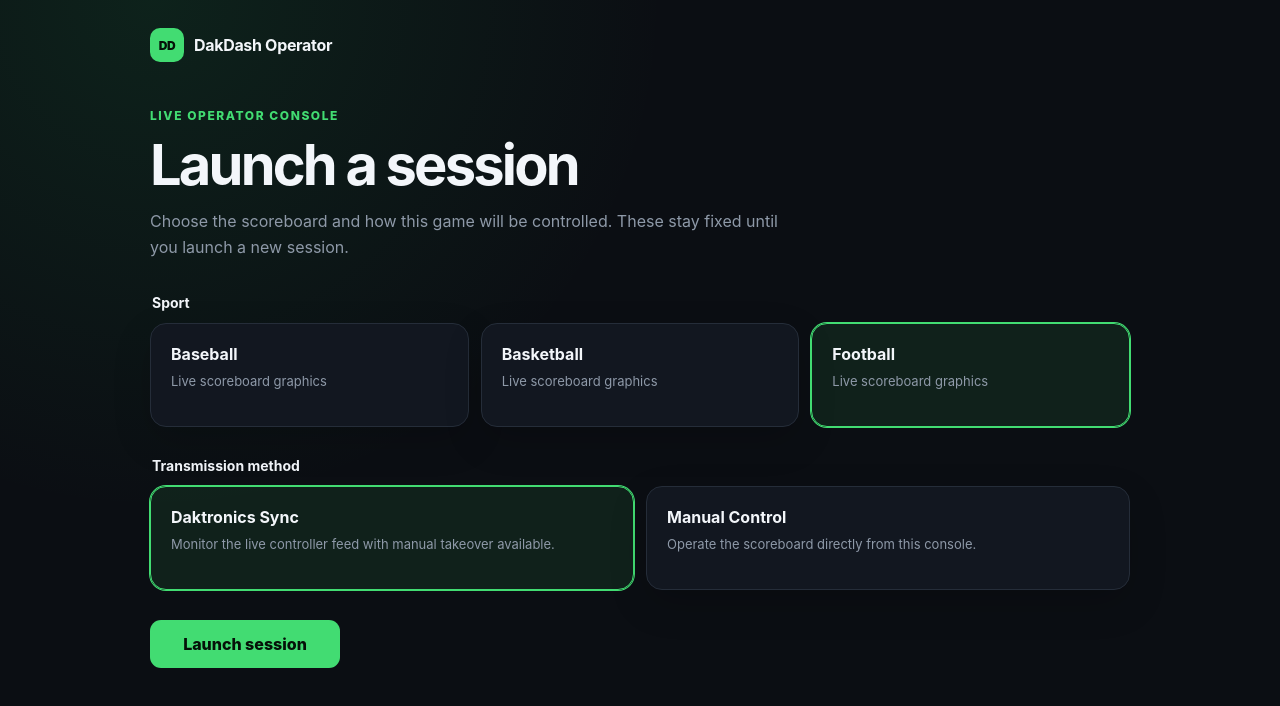
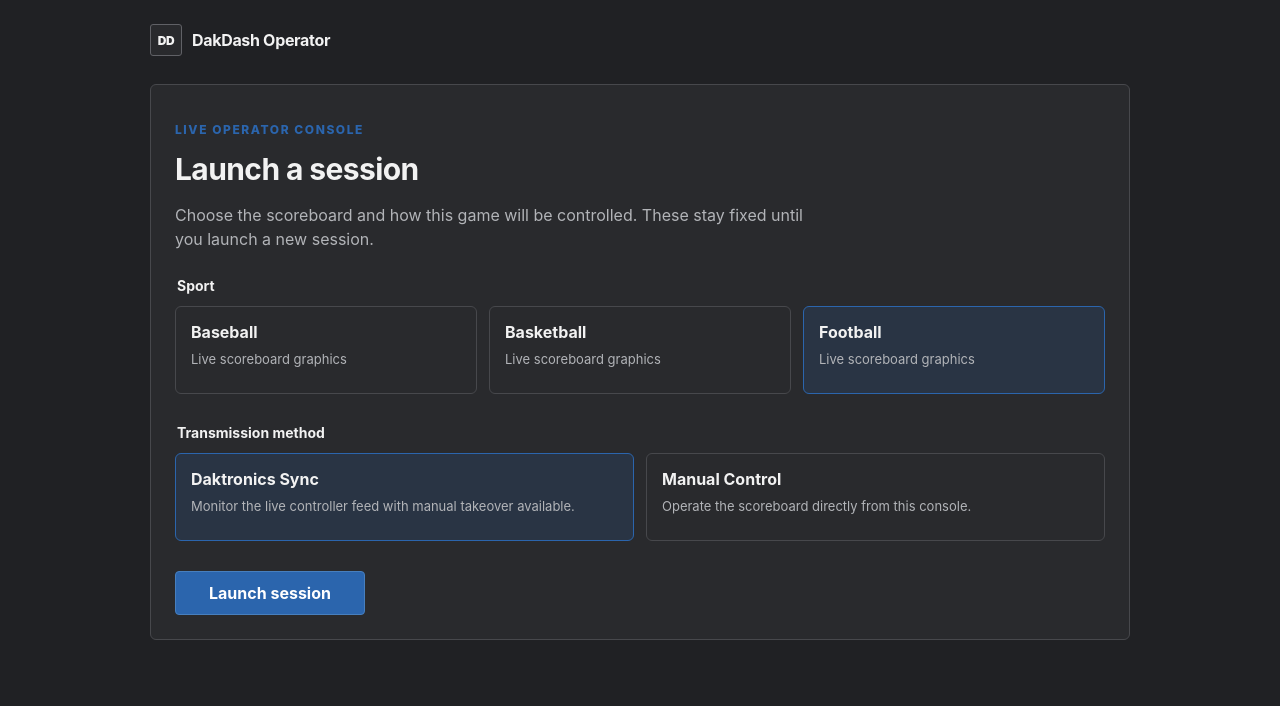
Before and after one commit to ProgrammingJohn/daktronics-dash, a React (Vite) app in the folder desktop/: page / in a window 1280 px wide. Shown: the top 706 px of the page. Built offline with nearby package versions, Linux system fonts and the light colour scheme.

Commit message:
Simplify operator console styling

```diff
--- a/desktop/src/renderer/app/appearance/AppearanceEditor.tsx
+++ b/desktop/src/renderer/app/appearance/AppearanceEditor.tsx
@@ -9,14 +9,16 @@ import { apply_appearance } from "./apply_appearance";
 import styles from "./AppearanceEditor.module.css";
 
 function StagingPreview({ snapshot, draft }: { snapshot: SessionSnapshot; draft: AppearancePayload }) {
-  const host_ref = useRef<HTMLDivElement>(null);
+  const container_ref = useRef<HTMLDivElement>(null);
   const renderer_ref = useRef<ScoreboardRenderer | null>(null);
 
   useEffect(() => {
-    const renderer = new ScoreboardRenderer(host_ref.current!);
+    const host = document.createElement("div");
+    const renderer = new ScoreboardRenderer(host);
     const sport = get_sport(snapshot.session.sport);
     renderer.mount(sport_svgs[snapshot.session.sport], sport.bindings);
     renderer.render(sport.derive_view(sport.score_schema.parse(snapshot.scoreboard.fields)));
+    container_ref.current?.replaceChildren(host);
     renderer_ref.current = renderer;
     return () => renderer.dispose();
   }, [snapshot.session.sport]);
@@ -25,7 +27,7 @@ function StagingPreview({ snapshot, draft }: { snapshot: SessionSnapshot; draft:
     if (renderer_ref.current !== null) apply_appearance(renderer_ref.current.shadowRoot, draft);
   }, [draft]);
 
-  return <div className={styles.stagingPreview} ref={host_ref} />;
+  return <div className={styles.stagingPreview} ref={container_ref} />;
 }
 
 export interface AppearanceEditorProps {
@@ -75,7 +77,7 @@ export function AppearanceEditor({ snapshot, on_close, on_apply }: AppearanceEdi
   return (
     <div className={styles.backdrop} role="dialog" aria-label="Appearance settings" aria-modal="true">
       <section className={styles.editor}>
-        <header><div><span>Isolated staging</span><h2>Appearance settings</h2></div><button aria-label="Close appearance settings" onClick={on_close}>×</button></header>
+        <header><div><span>Preview</span><h2>Appearance settings</h2></div><button aria-label="Close appearance settings" onClick={on_close}>×</button></header>
         {draft === null || home === undefined || away === undefined ? (
           <p>{error ?? "Loading appearance…"}</p>
         ) : (
--- a/desktop/src/renderer/app/console/OperatorConsole.module.css
+++ b/desktop/src/renderer/app/console/OperatorConsole.module.css
@@ -1,6 +1,6 @@
 .page {
   min-height: 100vh;
-  padding: 22px;
+  padding: 16px;
   background: var(--surface-canvas);
 }
 
@@ -9,8 +9,11 @@
   align-items: center;
   justify-content: space-between;
   max-width: 1500px;
-  margin: 0 auto 20px;
-  padding: 12px 4px;
+  margin: 0 auto 14px;
+  padding: 9px 12px;
+  border: 1px solid var(--border);
+  border-radius: var(--radius-md);
+  background: var(--surface-panel);
 }
 
 .identity,
@@ -40,12 +43,13 @@
 
 .brandMark {
   display: grid;
-  width: 38px;
-  height: 38px;
+  width: 34px;
+  height: 34px;
   place-items: center;
-  border-radius: 11px;
-  background: var(--accent);
-  color: #051108;
+  border: 1px solid var(--border-strong);
+  border-radius: 3px;
+  background: var(--surface-raised);
+  color: var(--text-strong);
   font-size: 12px;
   font-weight: 900;
 }
@@ -62,7 +66,7 @@
   gap: 7px;
   padding: 7px 10px;
   border: 1px solid var(--border);
-  border-radius: 999px;
+  border-radius: 3px;
   background: var(--surface-raised);
   font-size: 11px;
   font-weight: 850;
@@ -74,7 +78,6 @@
   height: 8px;
   border-radius: 50%;
   background: currentColor;
-  box-shadow: 0 0 0 3px color-mix(in srgb, currentColor 16%, transparent);
 }
 
 .connectionBadge[data-status="live"] { color: var(--live); }
@@ -104,12 +107,11 @@
   border: 1px solid var(--border);
   border-radius: var(--radius-lg);
   background: var(--surface-panel);
-  box-shadow: var(--shadow-sm);
 }
 
 .previewCard {
-  min-height: 480px;
-  padding: 20px;
+  min-height: 440px;
+  padding: 16px;
 }
 
 .previewHeader {
@@ -143,19 +145,12 @@
 
 .previewStage {
   display: grid;
-  min-height: 380px;
-  margin-top: 18px;
+  min-height: 350px;
+  margin-top: 14px;
   place-items: center;
   border: 1px solid #0b0f15;
   border-radius: var(--radius-md);
-  background:
-    linear-gradient(45deg, #11161e 25%, transparent 25%),
-    linear-gradient(-45deg, #11161e 25%, transparent 25%),
-    linear-gradient(45deg, transparent 75%, #11161e 75%),
-    linear-gradient(-45deg, transparent 75%, #11161e 75%),
-    #0d1117;
-  background-position: 0 0, 0 8px, 8px -8px, -8px 0;
-  background-size: 16px 16px;
+  background: #17181a;
 }
 
 .scoreboardHost {
@@ -210,7 +205,7 @@
 .primaryButton {
   border-color: var(--accent);
   background: var(--accent);
-  color: #051108;
+  color: #fff;
 }
 
 .dangerButton { color: #ffb4b4; }
--- a/desktop/src/renderer/app/launch/SessionLauncher.module.css
+++ b/desktop/src/renderer/app/launch/SessionLauncher.module.css
@@ -1,9 +1,7 @@
 .page {
   min-height: 100vh;
-  padding: 28px;
-  background:
-    radial-gradient(circle at 12% 0%, rgba(34, 197, 94, 0.11), transparent 32rem),
-    var(--surface-canvas);
+  padding: 24px;
+  background: var(--surface-canvas);
 }
 
 .brand {
@@ -11,7 +9,7 @@
   align-items: center;
   gap: 10px;
   max-width: 980px;
-  margin: 0 auto 44px;
+  margin: 0 auto 28px;
   color: var(--text-strong);
   font-weight: 750;
   letter-spacing: -0.02em;
@@ -19,12 +17,13 @@
 
 .brandMark {
   display: grid;
-  width: 34px;
-  height: 34px;
+  width: 32px;
+  height: 32px;
   place-items: center;
-  border-radius: 10px;
-  background: var(--accent);
-  color: #051108;
+  border: 1px solid var(--border-strong);
+  border-radius: 3px;
+  background: var(--surface-panel);
+  color: var(--text-strong);
   font-size: 12px;
   font-weight: 900;
 }
@@ -32,23 +31,27 @@
 .launcher {
   max-width: 980px;
   margin: 0 auto;
+  padding: 24px;
+  border: 1px solid var(--border);
+  border-radius: var(--radius-lg);
+  background: var(--surface-panel);
 }
 
 .heading {
   max-width: 650px;
-  margin-bottom: 34px;
+  margin-bottom: 26px;
 }
 
 .heading h1 {
   margin: 4px 0 10px;
-  font-size: clamp(34px, 6vw, 56px);
-  line-height: 1;
-  letter-spacing: -0.05em;
+  font-size: 30px;
+  line-height: 1.2;
+  letter-spacing: -0.02em;
 }
 
 .heading p {
   color: var(--text-muted);
-  line-height: 1.6;
+  line-height: 1.5;
 }
 
 .eyebrow {
@@ -86,27 +89,20 @@
 .choiceCard {
   position: relative;
   display: flex;
-  min-height: 104px;
+  min-height: 88px;
   flex-direction: column;
   gap: 8px;
-  padding: 20px;
+  padding: 15px;
   border: 1px solid var(--border);
   border-radius: var(--radius-lg);
   background: var(--surface-panel);
-  box-shadow: var(--shadow-sm);
   cursor: pointer;
-  transition: border-color 140ms ease, background 140ms ease, transform 140ms ease;
-}
-
-.choiceCard:hover {
-  transform: translateY(-1px);
-  border-color: var(--border-strong);
+  transition: border-color 100ms ease, background 100ms ease;
 }
 
 .choiceCard:has(input:checked) {
   border-color: var(--accent);
   background: var(--accent-soft);
-  box-shadow: 0 0 0 1px var(--accent);
 }
 
 .choiceCard:has(input:focus-visible) {
@@ -137,13 +133,13 @@
 
 .launchButton {
   min-width: 190px;
-  padding: 14px 20px;
-  border: 0;
+  padding: 11px 18px;
+  border: 1px solid #477fbe;
   border-radius: var(--radius-md);
   background: var(--accent);
-  color: #051108;
+  color: #fff;
   font: inherit;
-  font-weight: 850;
+  font-weight: 700;
   cursor: pointer;
 }
 
--- a/desktop/src/renderer/app/manual/ManualControlDeck.module.css
+++ b/desktop/src/renderer/app/manual/ManualControlDeck.module.css
@@ -9,10 +9,10 @@
 .controls { display: grid; gap: 9px; margin-top: 14px; }
 .controlField,
 .toggle,
-.clockField { display: flex; align-items: center; justify-content: space-between; gap: 10px; min-width: 0; padding: 10px; border: 1px solid var(--border); border-radius: 10px; background: #0f141c; }
+.clockField { display: flex; align-items: center; justify-content: space-between; gap: 10px; min-width: 0; padding: 10px; border: 1px solid var(--border); border-radius: var(--radius-md); background: #242528; }
 .controlLabel { color: var(--text-muted); font-size: 12px; }
 .counter { display: grid; grid-template-columns: 32px 40px 32px; align-items: center; text-align: center; }
-.counter button { width: 32px; height: 32px; border: 1px solid var(--border); border-radius: 8px; background: var(--surface-raised); color: var(--text-strong); cursor: pointer; }
+.counter button { width: 32px; height: 32px; border: 1px solid var(--border); border-radius: 3px; background: var(--surface-raised); color: var(--text-strong); cursor: pointer; }
 .counter output { font-weight: 800; }
 .toggle { width: 100%; color: var(--text-muted); font: inherit; font-size: 12px; cursor: pointer; }
 .toggle strong { color: var(--text-strong); }
@@ -20,7 +20,8 @@
 .clockField { align-items: flex-start; flex-direction: column; }
 .clockInputs { display: flex; width: 100%; align-items: flex-end; gap: 7px; }
 .clockInputs label { display: grid; gap: 4px; color: var(--text-muted); font-size: 9px; text-transform: uppercase; }
-.clockInputs input { width: 58px; padding: 8px; border: 1px solid var(--border); border-radius: 8px; background: var(--surface-raised); color: var(--text-strong); }
-.clockInputs button { margin-left: auto; padding: 9px 10px; border: 0; border-radius: 8px; background: var(--accent); color: #051108; font-weight: 800; cursor: pointer; }
+.clockInputs input { width: 58px; padding: 8px; border: 1px solid var(--border); border-radius: 3px; background: var(--surface-raised); color: var(--text-strong); }
+.clockInputs button { padding: 9px 10px; border: 1px solid var(--border-strong); border-radius: 3px; background: var(--surface-raised); color: var(--text-strong); font-weight: 700; cursor: pointer; }
+.clockInputs button:first-of-type { margin-left: auto; }
 .returnButton { width: 100%; margin-top: 12px; }
 .error { color: var(--danger); font-size: 11px; }
--- a/desktop/src/renderer/styles/tokens.css
+++ b/desktop/src/renderer/styles/tokens.css
@@ -1,18 +1,18 @@
 :root {
-  --surface-canvas: #0b0e13;
-  --surface-panel: #121720;
-  --surface-raised: #1a202b;
-  --border: #252d39;
-  --border-strong: #3d4858;
-  --text-strong: #f3f6fa;
-  --text-muted: #8e99a8;
-  --accent: #42dc72;
-  --accent-soft: rgba(66, 220, 114, 0.09);
-  --live: #42dc72;
+  --surface-canvas: #202124;
+  --surface-panel: #292a2d;
+  --surface-raised: #343538;
+  --border: #47484c;
+  --border-strong: #606166;
+  --text-strong: #f2f2f2;
+  --text-muted: #b2b4b8;
+  --accent: rgb(43 101 173);
+  --accent-soft: rgba(43, 101, 173, 0.18);
+  --live: #58a66a;
   --warning: #f4b942;
   --danger: #ff6666;
-  --focus: rgba(98, 174, 255, 0.55);
-  --radius-md: 11px;
-  --radius-lg: 16px;
-  --shadow-sm: 0 14px 38px rgba(0, 0, 0, 0.16);
+  --focus: rgba(91, 155, 230, 0.7);
+  --radius-md: 4px;
+  --radius-lg: 6px;
+  --shadow-sm: none;
 }
```
Also changed, not shown: desktop/src/renderer/app/appearance/AppearanceEditor.module.css (+8 -7 lines), 2 other files (tests, documents, lock files or other folders).
